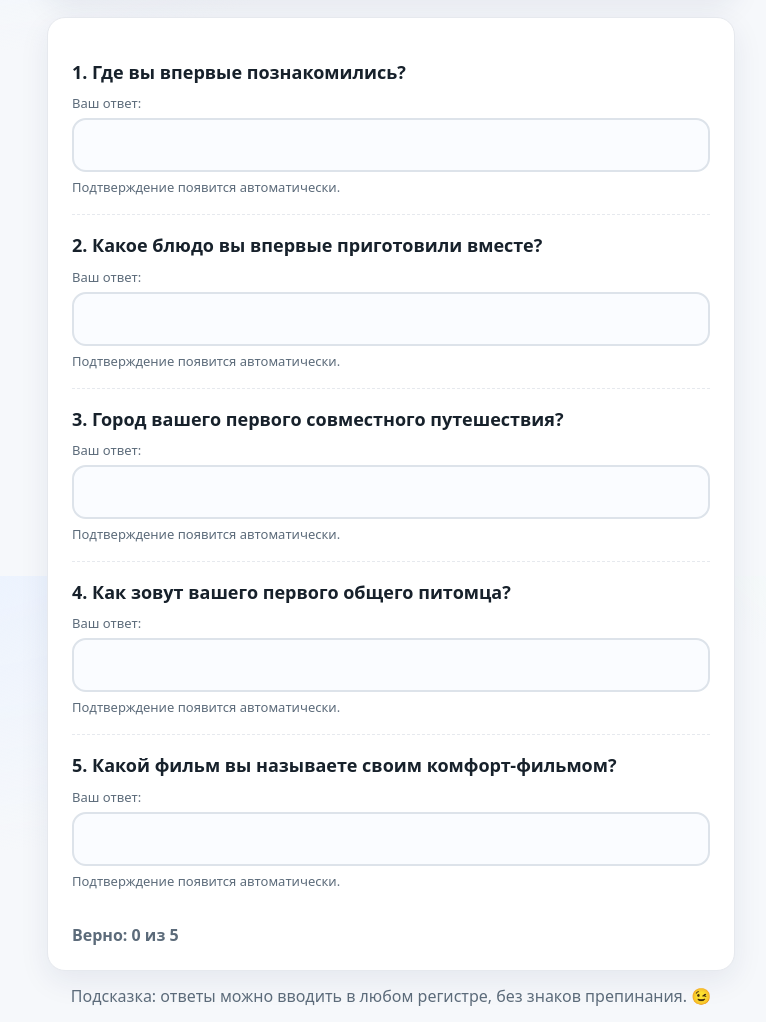
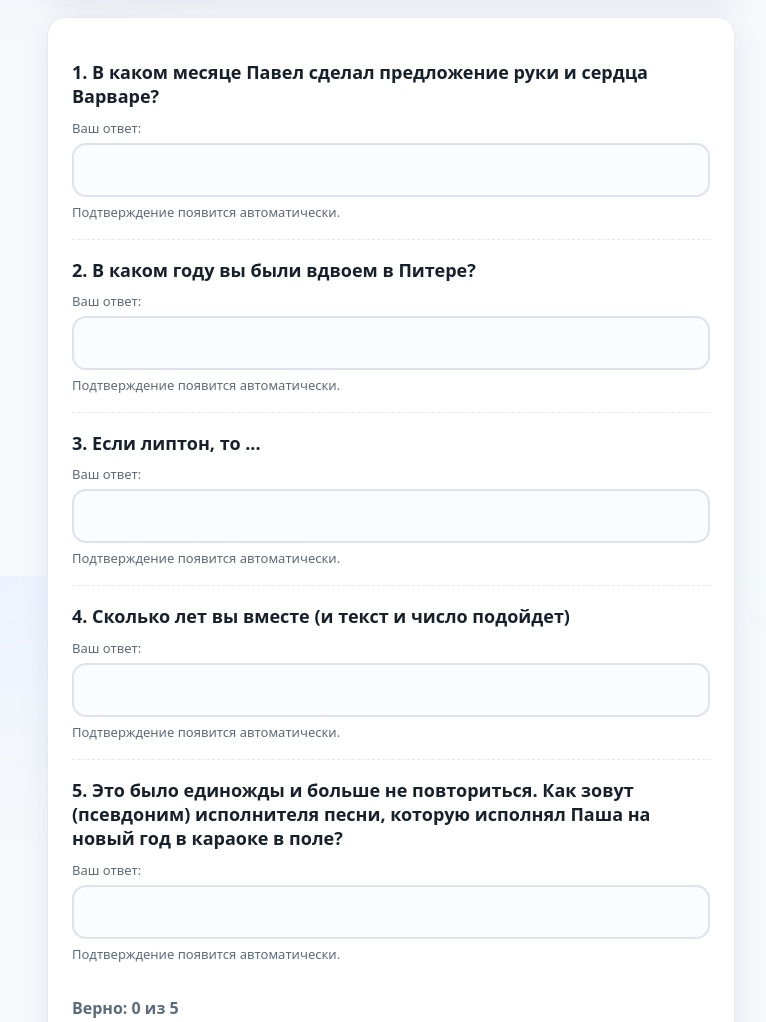
Before and after one commit to Kotberezin/Wedding, a plain HTML site: page index.html in a window 1280 px wide. Shown: the part 224-1246 px from the top of the page, without its empty margins (249-1015 px from the left). Drawn offline with Linux system fonts and the light colour scheme.

Commit message:
Add files via upload

```diff
--- a/index.html
+++ b/index.html
@@ -120,11 +120,11 @@
     // ===== Настройки =====
     const TOTAL_TO_SOLVE = 5;
     const QUESTIONS = [
-      { prompt: "Где вы впервые познакомились?", answers: ["в университете","универ","университет"] },
-      { prompt: "Какое блюдо вы впервые приготовили вместе?", answers: ["паста","пасту","карбонара","паста карбонара"] },
-      { prompt: "Город вашего первого совместного путешествия?", answers: ["питер","санктпетербург","санкт-петербург","санкт петербург","spb"] },
-      { prompt: "Как зовут вашего первого общего питомца?", answers: ["мята","мятка","myata"] },
-      { prompt: "Какой фильм вы называете своим комфорт-фильмом?", answers: ["1+1","одинплюсодин","the intouchables","интучаблз","интушеблс"] }
+      { prompt: "В каком месяце Павел сделал предложение руки и сердца Варваре?", answers: ["в мае","май","Май", "в Мае"] },
+      { prompt: "В каком году вы были вдвоем в Питере?", answers: ["2021","в 2021","2021 год","в 2021 году"] },
+      { prompt: "Если липтон, то ...", answers: ["персик","Персик"] },
+      { prompt: "Сколько лет вы вместе (и текст и число подойдет)", answers: ["6","шесть","Шесть"] },
+      { prompt: "Это было единожды и больше не повториться. Как зовут (псевдоним) исполнителя песни, которую исполнял Паша на новый год в караоке в поле?", answers: ["50cent","50CENT"] }
     ];
     // =====================
 
```
